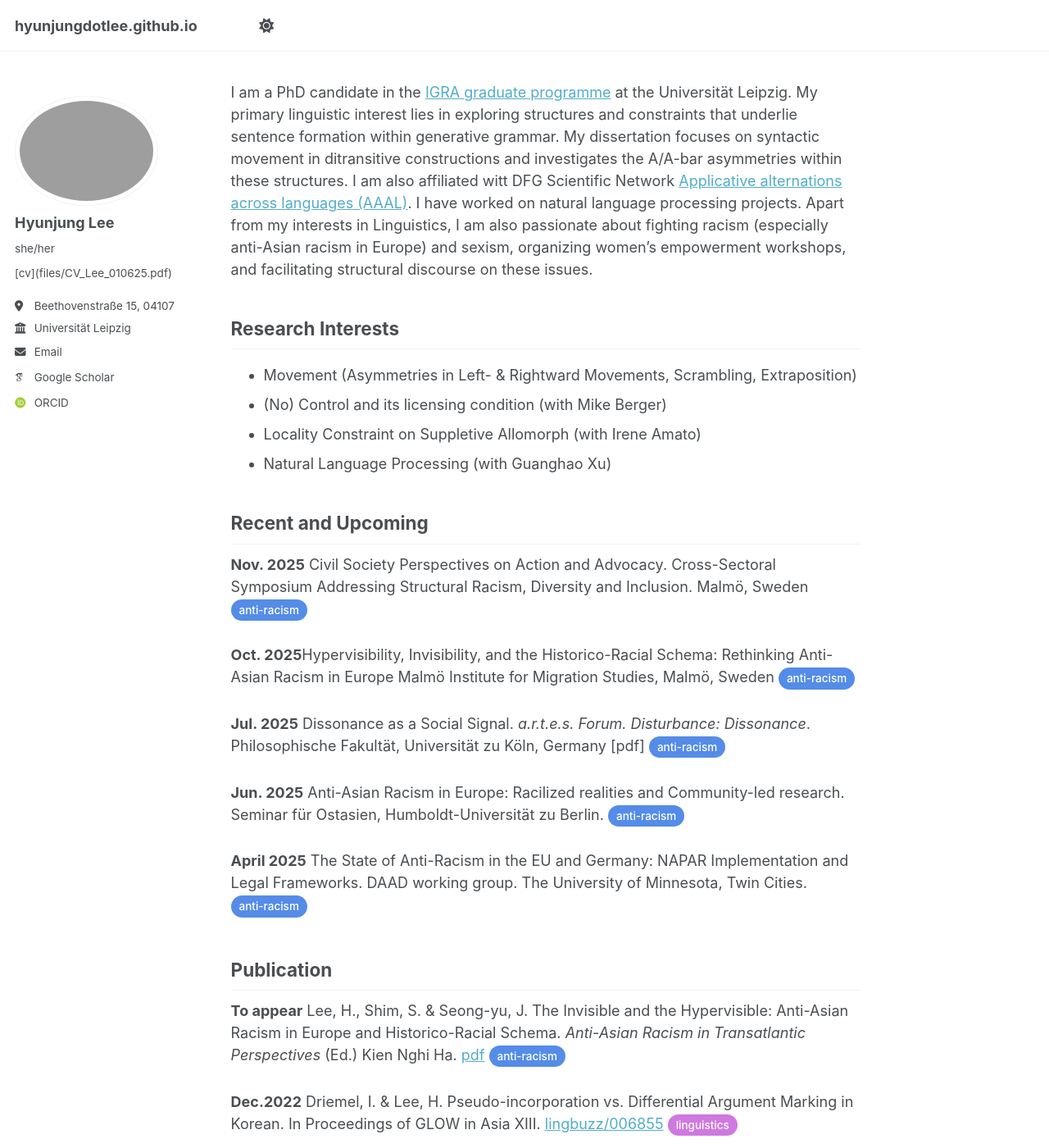
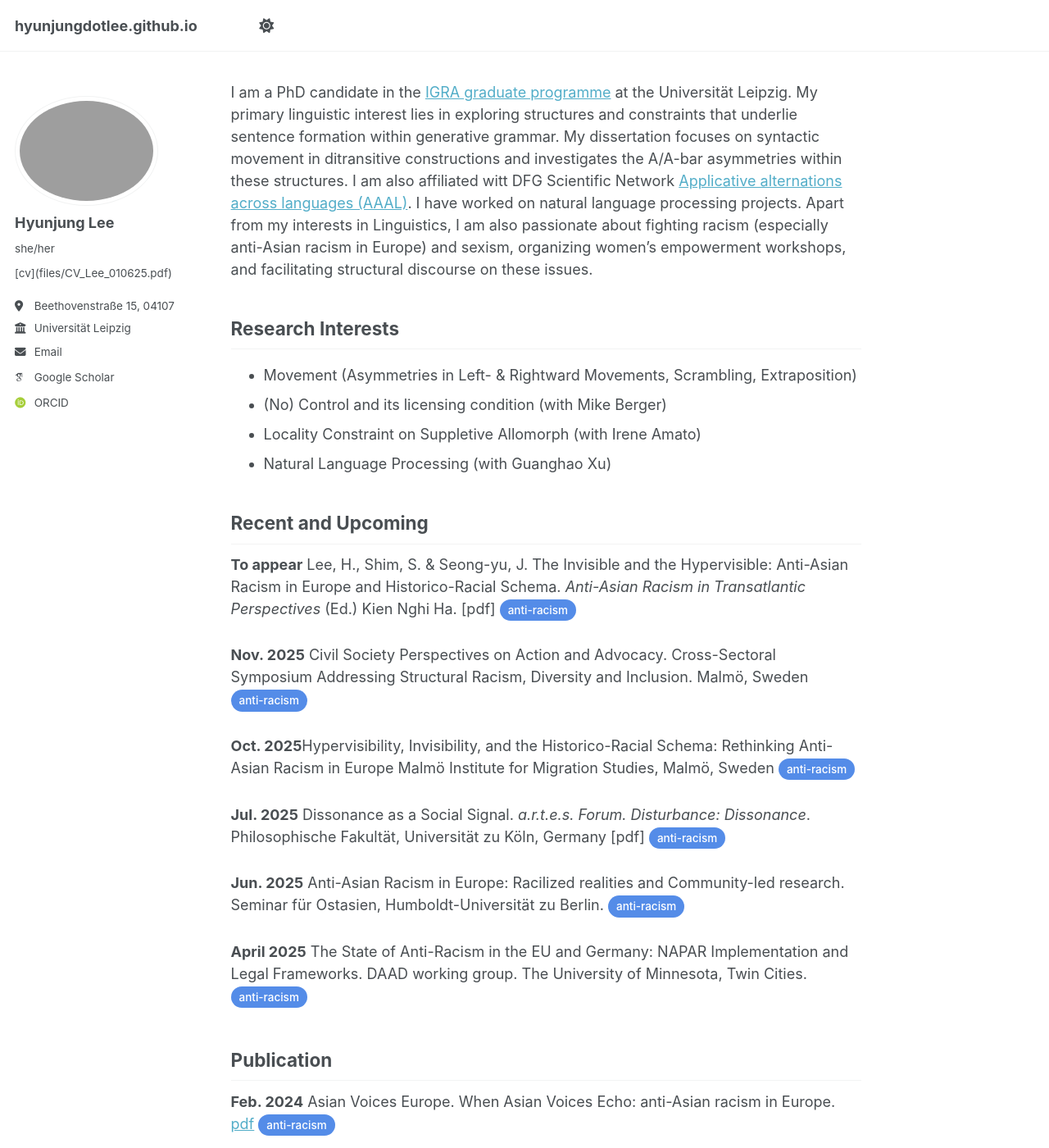
Before and after one commit to hyunjungdotlee/hyunjungdotlee.github.io, a Jekyll site: the page built from _pages/about.md, in a window 1280 px wide and 1400 px high. Shown: the whole window at 82% size. Built offline with Jekyll 4.4.1, drawn with Linux system fonts in a browser that asks for light colours; some web fonts are replaced; a script that is not in the unit is left out.

Commit message:
Update about.md

```diff
--- a/_pages/about.md
+++ b/_pages/about.md
@@ -22,6 +22,8 @@ Research Interests
 
 Recent and Upcoming
 ------
+<strong>To appear</strong>
+Lee, H., Shim, S. & Seong-yu, J. The Invisible and the Hypervisible: Anti-Asian Racism in Europe and Historico-Racial Schema. <em>Anti-Asian Racism in Transatlantic Perspectives</em> (Ed.) Kien Nghi Ha. [pdf] <span class="pill pill-ar">anti-racism</span>
 
 <strong>Nov. 2025</strong> Civil Society Perspectives on Action and Advocacy. Cross-Sectoral Symposium Addressing Structural Racism, Diversity and Inclusion. Malmö, Sweden <span class="pill pill-ar">anti-racism</span>
 
@@ -35,13 +37,10 @@ Malmö Institute for Migration Studies, Malmö, Sweden <span class="pill pill-ar
 <strong>April 2025</strong> The State of Anti-Racism in the EU and Germany: NAPAR Implementation and Legal Frameworks. DAAD working group. The University of Minnesota, Twin Cities. <span class="pill pill-ar">anti-racism</span>
 
 
-
 Publication
 ------
-
-<strong>To appear</strong>
-Lee, H., Shim, S. & Seong-yu, J. The Invisible and the Hypervisible: Anti-Asian Racism in Europe and Historico-Racial Schema. <em>Anti-Asian Racism in Transatlantic Perspectives</em> (Ed.) Kien Nghi Ha. [pdf](files/LeeShimSeong-Yu2024.pdf) <span class="pill pill-ar">anti-racism</span>
-
+<strong>Feb. 2024</strong>
+Asian Voices Europe. When Asian Voices Echo: anti-Asian racism in Europe. [pdf](https://www.asianvoiceseurope.org/survey)  <span class="pill pill-ar">anti-racism</span>
 
 <strong>Dec.2022</strong>
 Driemel, I. & Lee, H. Pseudo-incorporation vs. Differential Argument Marking in Korean. In Proceedings of GLOW in Asia XIII.  [lingbuzz/006855](https://ling.auf.net/lingbuzz/006855) <span class="pill pill-lg">linguistics</span>
```
